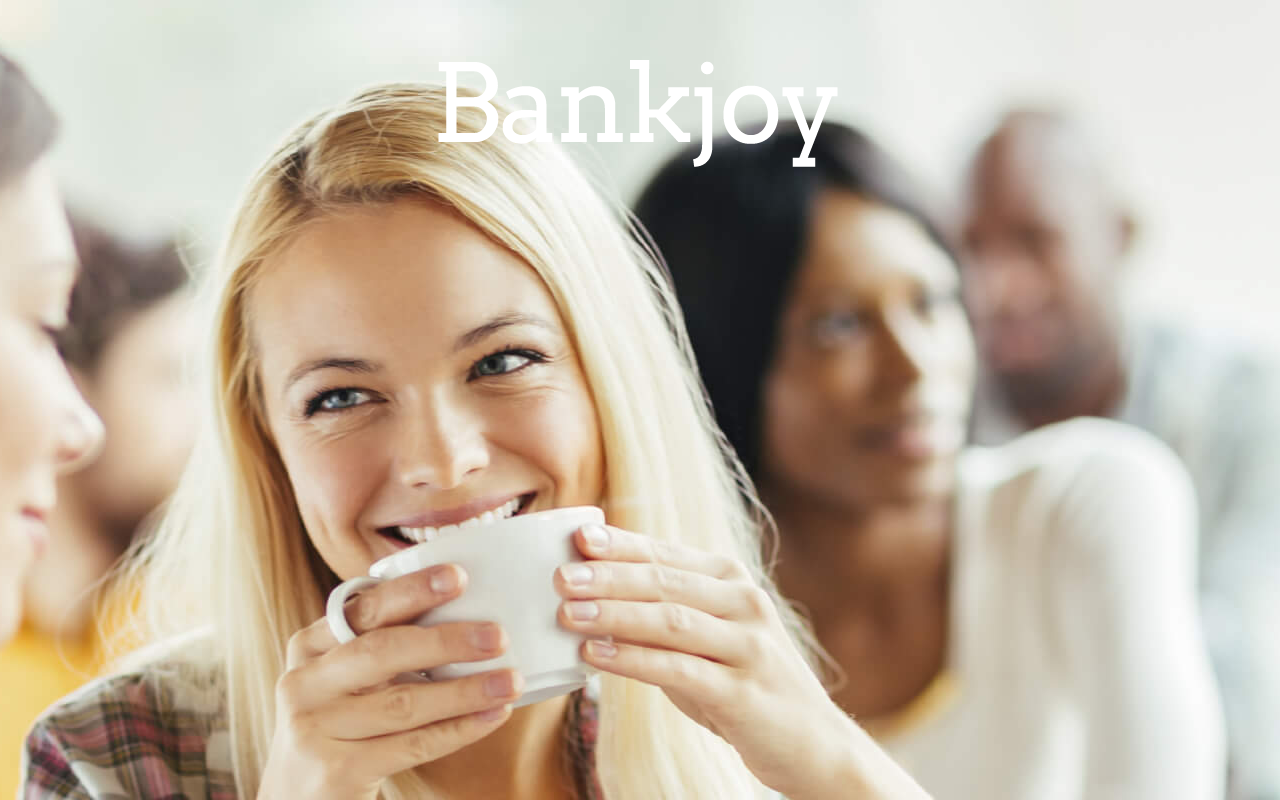
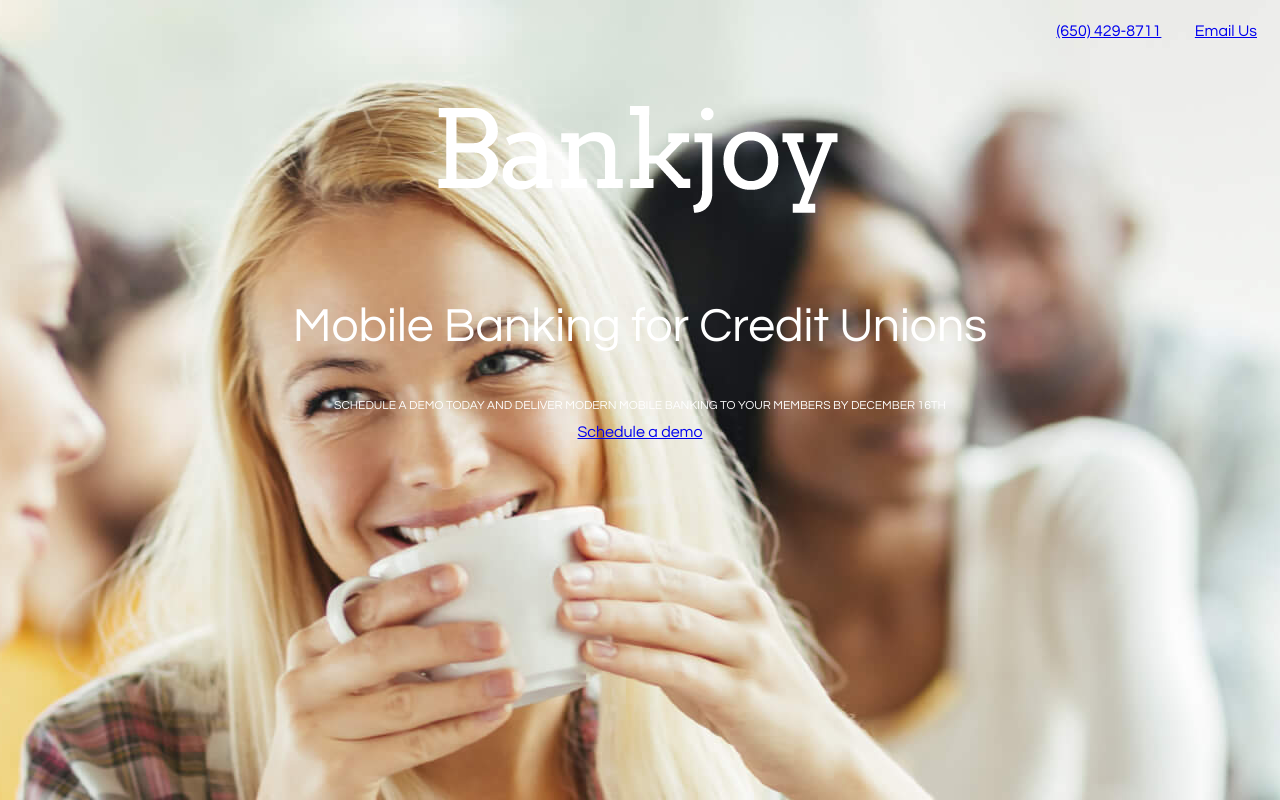
Before and after one commit to jeshicawang/bankjoy, a plain HTML site: page index.html in a window 1280 px wide. Drawn offline with Linux system fonts and the light colour scheme.

Commit message:
Added slogan, content, and contact information. #3

```diff
--- a/index.html
+++ b/index.html
@@ -5,6 +5,17 @@
     <link href="styles.css" rel="stylesheet" />
   </head>
   <body>
+    <div id="header">
+      <div class="contact" id="phone">
+        <a href="tel:6504298711">(650) 429-8711</a>
+      </div>
+      <div class="contact" id="email">
+        <a href="contact@bankjoy.com">Email Us</a>
+      </div>
+    </div>
     <div id="title"></div>
+    <p id="slogan">Mobile Banking for Credit Unions</p>
+    <p id="content">Schedule a demo today and deliver modern mobile banking to your members by December 16th</p>
+    <a id="button" href="https://bankjoy.com/#signup">Schedule a demo</a>
   </body>
 </html>
--- a/styles.css
+++ b/styles.css
@@ -2,6 +2,18 @@
   background-image: url(images/background.jpg);
   background-position: top;
   background-repeat: no-repeat;
+  text-align: center;
+  color: white;
+  font-family: 'Century Gothic';
+}
+
+#header {
+  text-align: right;
+}
+
+.contact {
+  display: inline-block;
+  margin: 15px;
 }
 
 #title {
@@ -10,3 +22,12 @@
   background-position: center;
   background-repeat: no-repeat;
 }
+
+#slogan {
+  font-size: 48px;
+}
+
+#content {
+  text-transform: uppercase;
+  font-size: 12px;
+}
```
